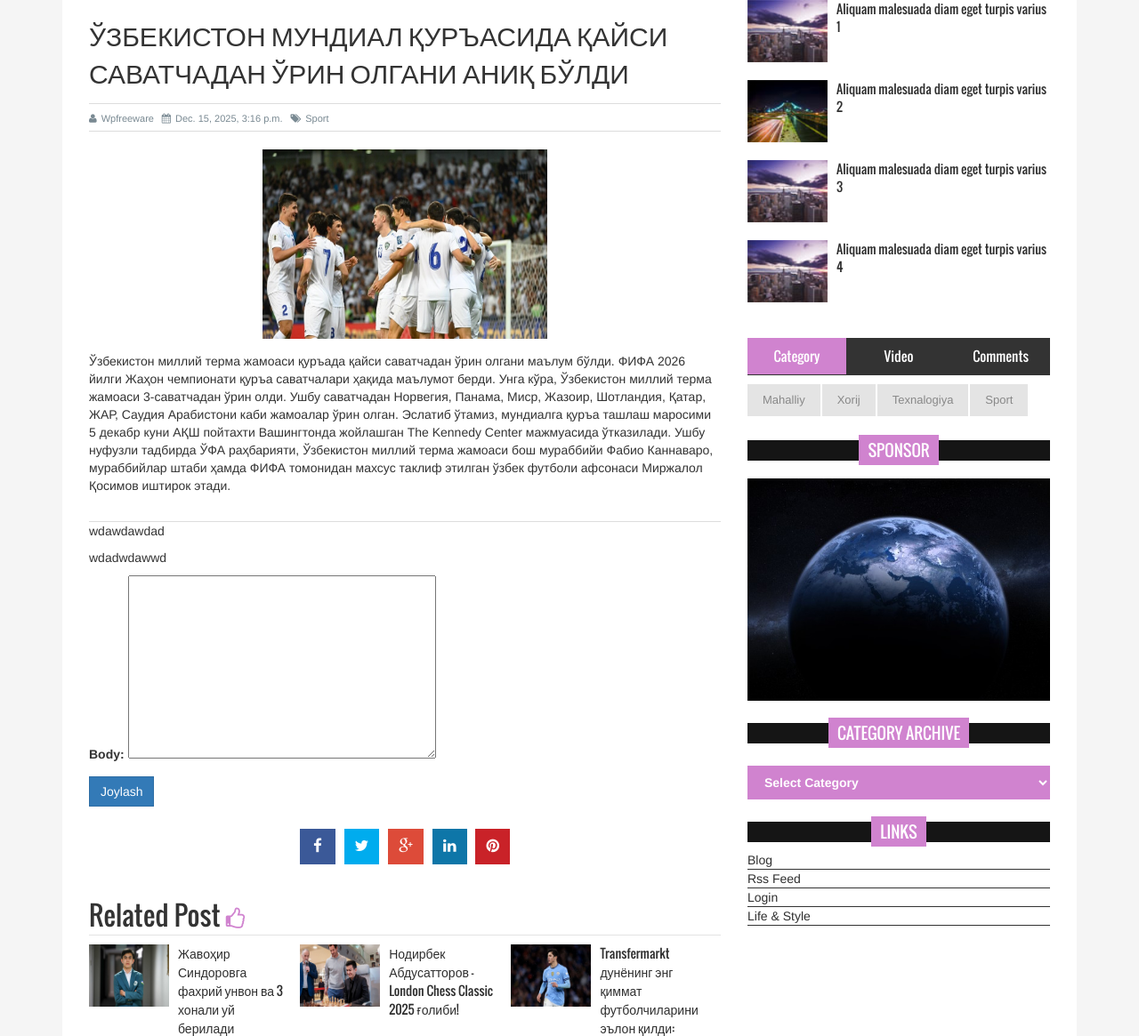
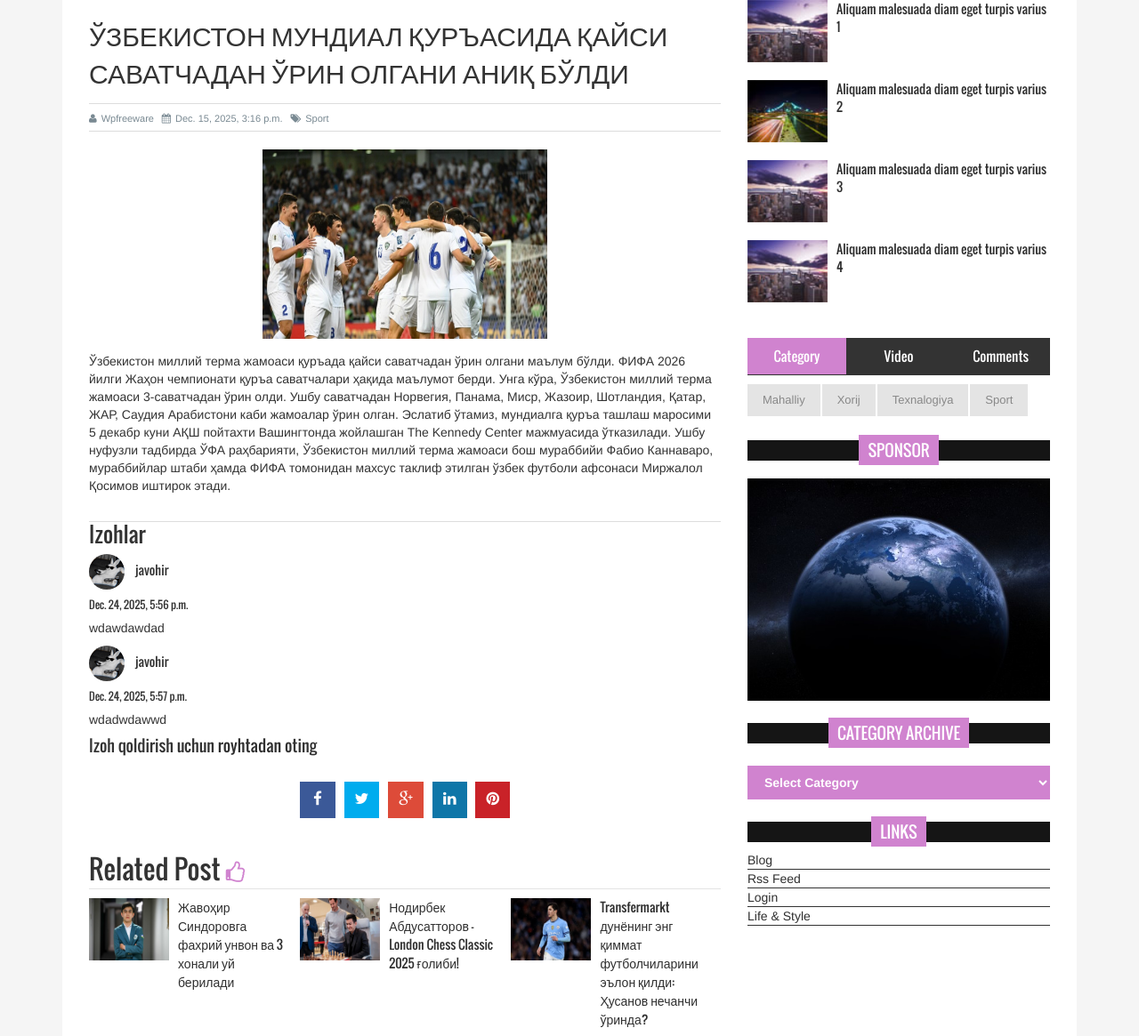
Before and after one commit to javohir-tech/Vanila, a Django app: a page that uses templates/news/single_page.html in a window 1280 px wide. Shown: the part 354-1519 px from the top of the page at 89% size. Run offline with Django 5.2, Linux system fonts and the light colour scheme; data comes from the database, SQL or seed files in the repository; both versions use the stored data as it was after the commit; some libraries are stand-ins or nearby versions.

Commit message:
User names are now displayed in the comments.

```diff
--- a/news_app/forms.py
+++ b/news_app/forms.py
@@ -10,6 +10,15 @@ class ContactForm(forms.ModelForm):
 
 class CommentFrom(forms.ModelForm) :
 
+    body = forms.CharField(label="" , widget=forms.Textarea(
+        attrs={
+            'class' : 'form-control',
+            'placeholder' : 'Comment Here' ,
+            'rows' : 4,
+            'cols' :50
+        }
+    ))
+
     class Meta :
         model  = Comment
         fields = ['body']
--- a/news_app/models.py
+++ b/news_app/models.py
@@ -3,6 +3,7 @@ from django.utils import timezone
 from django.utils.text import slugify
 from django.urls import reverse
 from django.contrib.auth.models import User
+from accounts.models import ProfileModel
 # from .managers import PublishedManager
 
 class PublishedManager(models.Manager) :
@@ -63,7 +64,7 @@ class Contact(models.Model):
 class Comment(models.Model) :
     user  = models.ForeignKey(User ,  on_delete=models.CASCADE , related_name='comments')
     news = models.ForeignKey(New , on_delete=models.CASCADE , related_name='comments')
-
+    # profile = models.ForeignKey(ProfileModel , on_delete=models.CASCADE , related_name='comments')
     body  = models.TextField()
     created_time = models.DateTimeField(auto_now_add=True)
     active = models.BooleanField(default=True)
--- a/news_app/views.py
+++ b/news_app/views.py
@@ -45,9 +45,11 @@ class DetailPageNews(DetailView):
             new_form = comment_form.save(commit=False)
             new_form.news = self.object
             new_form.user = request.user
+            # new_form.profile = request.user.profile
             new_form.save()
 
         return  redirect(request.path)
+
     def get_context_data(self, **kwargs):
         context = super().get_context_data(**kwargs)
         context["news"] = self.object
--- a/templates/news/single_page.html
+++ b/templates/news/single_page.html
@@ -33,17 +33,42 @@
           </div>
           <div>
             <div>
+              <h3>Izohlar</h3>
               {% for comment in news.comments.all %}
-                <p>{{comment.body}}</p>
+              <div class="card " >
+                <div class="card-body">
+                  <div style="display: flex; gap: 12px;">
+                    {% if comment.user.profile.image.url %}
+                    <div>
+                      <img src="{{comment.user.profile.image.url}}"
+                        style="width: 40px; height: 40px; border-radius: 100%;" alt="">
+                    </div>
+                    {% endif %}
+                    <h5 class="card-title">
+                      {{comment.user}}
+                    </h5>
+                  </div>
+                  <h6 class="card-subtitle mb-2 text-body-secondary">
+                    {{comment.created_time}}
+                  </h6>
+                  <p class="card-text">{{comment.body}}</p>
+                </div>
+              </div>
               {% endfor %}
             </div>
+            {% if request.user.is_authenticated %}
             <div>
+              <h2>Izoh qoldiring</h2>
               <form method="post">
                 {% csrf_token %}
                 {{comment_form.as_p}}
                 <button class="btn btn-primary" type="submit">Joylash</button>
               </form>
             </div>
+            {% else %}
+            <h4>Izoh qoldirish uchun <a href="{% url 'sing_up' %}">royhtadan</a> oting</h4>
+
+            {% endif %}
           </div>
           <div class="social_link">
             <ul class="sociallink_nav">
```
Also changed, not shown: accounts/forms.py (+7 -0 lines), db.sqlite3.
